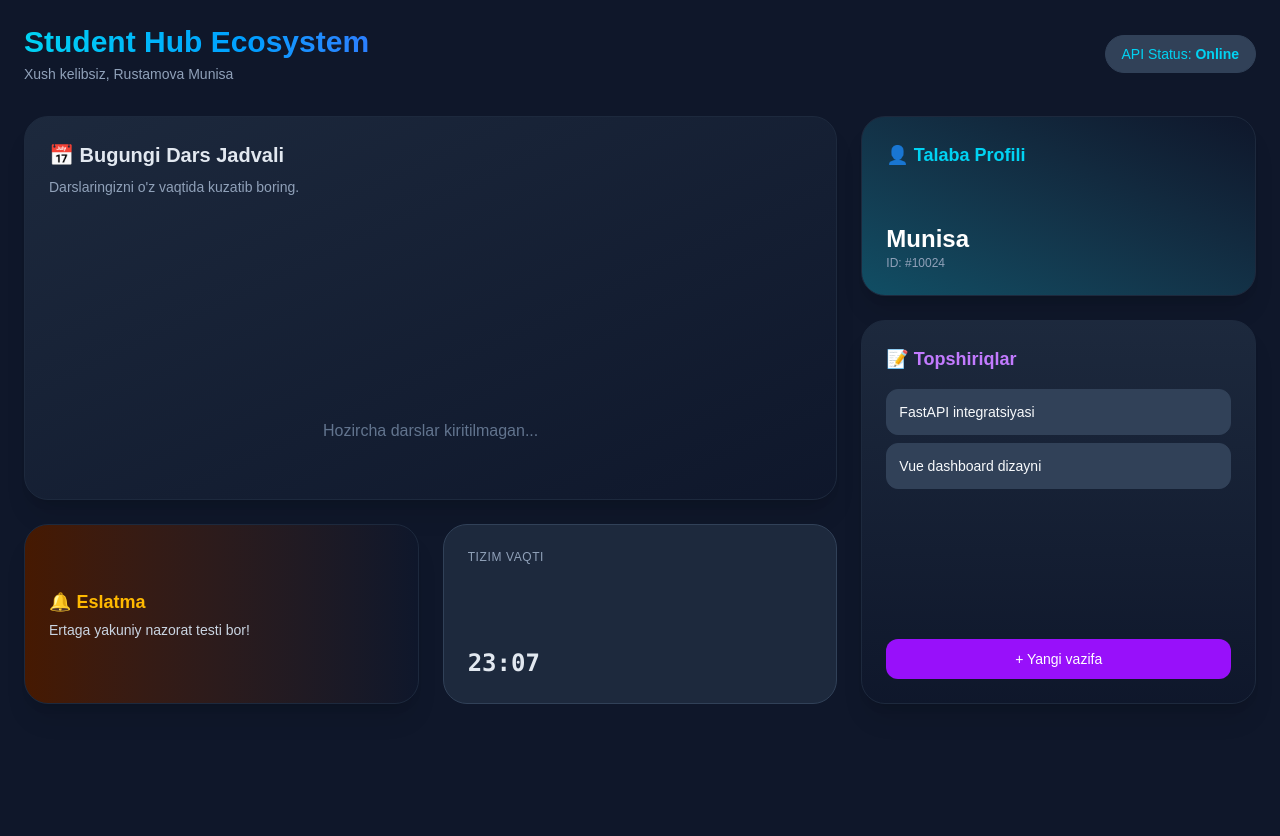
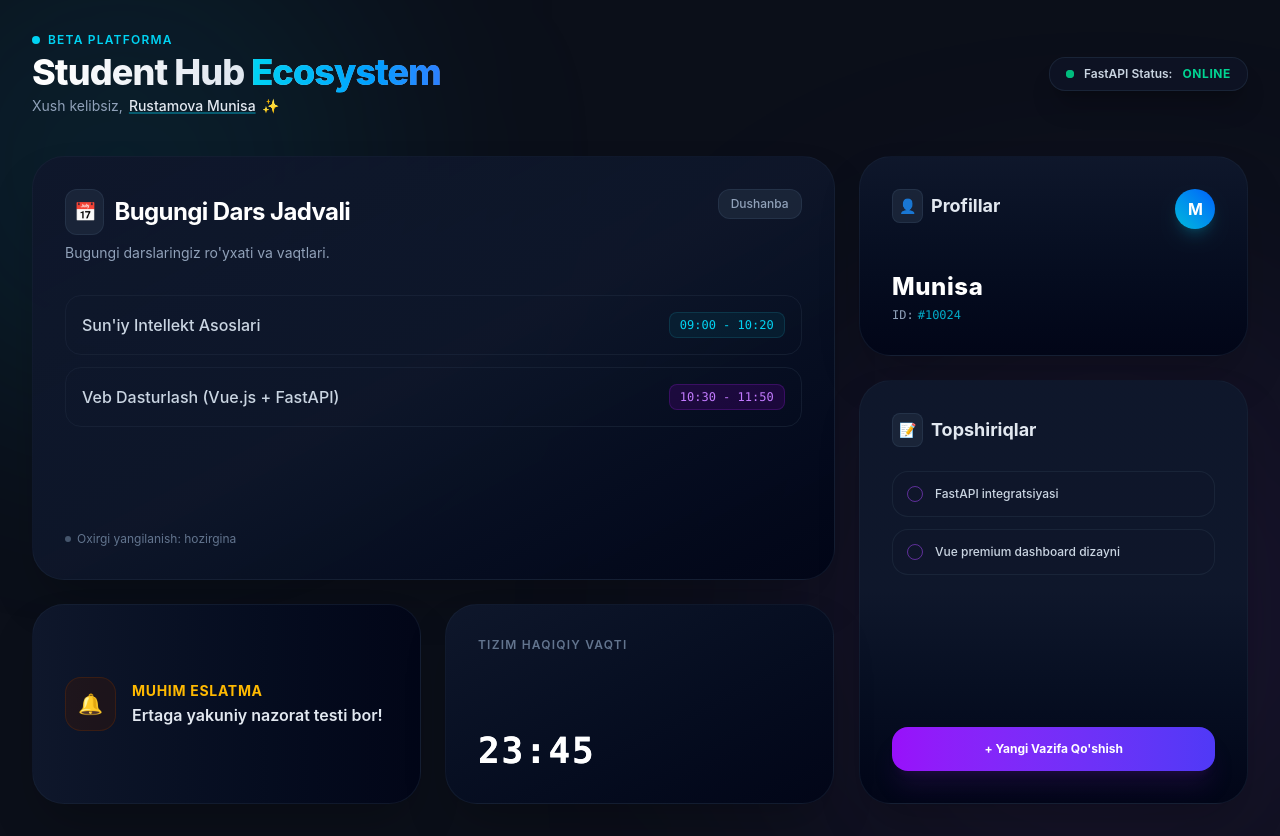
Before and after one commit to rsmva-oo1/Student-Hub-Ecosystem, a Vue app in the folder frontend/: page / in a window 1280 px wide. Before the commit the page ends 800 px from the top, so only its background shows below. Built offline with nearby package versions, Linux system fonts and the light colour scheme.

Commit message:
Update App.vue

```diff
--- a/frontend/src/App.vue
+++ b/frontend/src/App.vue
@@ -1,69 +1,162 @@
-<!-- <script setup>
-import HelloWorld from './components/HelloWorld.vue'
-</script>
+<template>
+  <div class="min-h-screen bg-[#0b0f19] text-slate-100 p-4 md:p-8 font-sans selection:bg-cyan-500 selection:text-slate-900 relative overflow-hidden">
 
-<template>
-  <HelloWorld />
-</template> -->
-<template>
-  <div class="min-h-screen p-6 max-w-7xl mx-auto">
-    <header class="mb-8 flex justify-between items-center">
+    <div class="absolute top-[-10%] left-[-10%] w-[500px] h-[500px] bg-cyan-500/10 rounded-full blur-[120px] pointer-events-none"></div>
+    <div class="absolute bottom-[-10%] right-[-10%] w-[600px] h-[600px] bg-purple-500/10 rounded-full blur-[140px] pointer-events-none"></div>
+
+    <div class="max-w-7xl mx-auto relative z-10">
+
+      <header class="mb-10 flex flex-col sm:flex-row justify-between items-start sm:items-center gap-4 opacity-0 animate-[slideDown_0.8s_cubic-bezier(0.16,1,0.3,1)_forwards]">
         <div>
-        <h1 class="text-3xl font-bold bg-gradient-to-r from-cyan-400 to-blue-500 bg-clip-text text-transparent">
-          Student Hub Ecosystem
+          <div class="flex items-center gap-2 mb-1">
+            <span class="h-2 w-2 rounded-full bg-cyan-400 animate-ping"></span>
+            <span class="text-xs font-semibold tracking-widest text-cyan-400 uppercase">Beta Platforma</span>
+          </div>
+          <h1 class="text-4xl font-extrabold tracking-tight bg-gradient-to-r from-white via-slate-200 to-slate-400 bg-clip-text text-transparent">
+            Student Hub <span class="bg-gradient-to-r from-cyan-400 to-blue-500 bg-clip-text text-transparent">Ecosystem</span>
           </h1>
-        <p class="text-slate-400 text-sm mt-1">Xush kelibsiz, Rustamova Munisa</p>
+          <p class="text-slate-400 text-sm mt-1 flex items-center gap-1.5">
+            Xush kelibsiz, <span class="text-slate-200 font-medium underline decoration-cyan-500/40 decoration-2">Rustamova Munisa</span> ✨
+          </p>
         </div>
-      <div class="bg-slate-700 px-4 py-2 rounded-full text-sm border border-slate-700 text-cyan-400">
-        API Status: <span class="font-bold">Online</span>
+
+        <div class="bg-slate-900/60 backdrop-blur-md px-4 py-2 rounded-2xl text-xs font-semibold border border-slate-800/80 text-slate-300 flex items-center gap-2.5 shadow-xl shadow-black/20">
+          <span class="relative flex h-2 w-2">
+            <span class="animate-ping absolute inline-flex h-full w-full rounded-full bg-emerald-400 opacity-75"></span>
+            <span class="relative inline-flex rounded-full h-2 w-2 bg-emerald-500"></span>
+          </span>
+          FastAPI Status: <span class="text-emerald-400 font-bold tracking-wider">ONLINE</span>
         </div>
       </header>
 
-    <div class="grid grid-cols-1 md:grid-cols-3 gap-6 auto-rows-[180px]">
+      <div class="grid grid-cols-1 md:grid-cols-3 gap-6 auto-rows-[200px]">
 
-      <div class="md:col-span-2 row-span-2 bg-gradient-to-br from-slate-800 to-slate-900 p-6 rounded-3xl border border-slate-800 shadow-xl flex flex-col justify-between">
+        <div class="md:col-span-2 row-span-2 group relative overflow-hidden bg-gradient-to-br from-slate-900 via-slate-900/90 to-slate-950 p-8 rounded-[32px] border border-slate-800/50 hover:border-slate-700/80 transition-all duration-500 shadow-2xl hover:shadow-cyan-500/5 flex flex-col justify-between opacity-0 animate-[scaleUp_0.7s_cubic-bezier(0.16,1,0.3,1)_0.1s_forwards]">
+          <div class="absolute -inset-px bg-gradient-to-br from-cyan-500/10 via-transparent to-transparent opacity-0 group-hover:opacity-100 transition-opacity duration-500 rounded-[32px]"></div>
+
+          <div class="relative z-10">
+            <div class="flex justify-between items-start">
               <div>
-          <h2 class="text-xl font-semibold text-slate-200 flex items-center gap-2">
-            📅 Bugungi Dars Jadvali
+                <h2 class="text-2xl font-bold text-white tracking-tight flex items-center gap-2.5">
+                  <span class="p-2 bg-slate-800/80 rounded-xl text-lg group-hover:scale-110 transition-transform duration-300 border border-slate-700/50">📅</span>
+                  Bugungi Dars Jadvali
                 </h2>
-          <p class="text-slate-400 text-sm mt-2">Darslaringizni o'z vaqtida kuzatib boring.</p>
+                <p class="text-slate-400 text-sm mt-2">Bugungi darslaringiz ro'yxati va vaqtlari.</p>
               </div>
-        <div class="text-slate-500 text-center py-8">Hozircha darslar kiritilmagan...</div>
+              <span class="text-xs bg-slate-800/80 border border-slate-700/50 text-slate-400 px-3 py-1.5 rounded-xl font-medium">Dushanba</span>
             </div>
 
-      <div class="bg-gradient-to-tr from-cyan-900 to-slate-900 p-6 rounded-3xl border border-slate-800 shadow-xl flex flex-col justify-between">
-        <h2 class="text-lg font-semibold text-cyan-400">👤 Talaba Profili</h2>
-        <div>
-          <div class="text-2xl font-bold text-white">Munisa</div>
-          <div class="text-xs text-slate-400">ID: #10024</div>
+            <div class="mt-8 space-y-3">
+              <div class="flex justify-between items-center bg-slate-850/40 border border-slate-800/60 p-4 rounded-2xl hover:bg-slate-800/50 transition-all duration-300">
+                <span class="text-slate-300 font-medium">Sun'iy Intellekt Asoslari</span>
+                <span class="text-xs font-mono text-cyan-400 bg-cyan-950/40 border border-cyan-900/50 px-2.5 py-1 rounded-lg">09:00 - 10:20</span>
+              </div>
+              <div class="flex justify-between items-center bg-slate-850/40 border border-slate-800/60 p-4 rounded-2xl hover:bg-slate-800/50 transition-all duration-300">
+                <span class="text-slate-300 font-medium">Veb Dasturlash (Vue.js + FastAPI)</span>
+                <span class="text-xs font-mono text-purple-400 bg-purple-950/40 border border-purple-900/50 px-2.5 py-1 rounded-lg">10:30 - 11:50</span>
+              </div>
+            </div>
+          </div>
+          <div class="relative z-10 text-xs text-slate-500 flex items-center gap-1.5 mt-4">
+            <span class="h-1.5 w-1.5 rounded-full bg-slate-600"></span> Oxirgi yangilanish: hozirgina
           </div>
         </div>
 
-      <div class="row-span-2 bg-gradient-to-b from-slate-800 to-slate-900 p-6 rounded-3xl border border-slate-800 shadow-xl flex flex-col justify-between">
-        <div>
-          <h2 class="text-lg font-semibold text-purple-400">📝 Topshiriqlar</h2>
-          <div class="mt-4 space-y-2">
-            <div class="bg-slate-700 bg-opacity-40 p-3 rounded-xl text-sm border border-slate-700">FastAPI integratsiyasi</div>
-            <div class="bg-slate-700 bg-opacity-40 p-3 rounded-xl text-sm border border-slate-700">Vue dashboard dizayni</div>
+        <div class="group relative overflow-hidden bg-gradient-to-b from-slate-900 to-slate-950 p-8 rounded-[32px] border border-slate-800/50 hover:border-cyan-500/30 transition-all duration-500 shadow-2xl hover:shadow-cyan-500/5 flex flex-col justify-between opacity-0 animate-[scaleUp_0.7s_cubic-bezier(0.16,1,0.3,1)_0.2s_forwards]">
+          <div class="absolute -inset-px bg-gradient-to-b from-cyan-500/5 to-transparent opacity-0 group-hover:opacity-100 transition-opacity duration-500 rounded-[32px]"></div>
+
+          <div class="relative z-10 flex justify-between items-start">
+            <h2 class="text-lg font-bold text-slate-200 flex items-center gap-2">
+              <span class="p-1.5 bg-slate-800/80 rounded-lg text-sm border border-slate-700/50">👤</span> Profillar
+            </h2>
+            <div class="w-10 h-10 rounded-full bg-gradient-to-tr from-cyan-500 to-blue-600 flex items-center justify-center font-bold text-white shadow-lg shadow-cyan-500/20">M</div>
+          </div>
+
+          <div class="relative z-10">
+            <div class="text-2xl font-extrabold text-white tracking-wide group-hover:text-cyan-400 transition-colors duration-300">Munisa</div>
+            <div class="text-xs font-mono text-slate-400 mt-1 flex items-center gap-1">
+              <span>ID:</span> <span class="text-cyan-400/80">#10024</span>
             </div>
           </div>
-        <button class="w-full bg-purple-600 hover:bg-purple-700 text-white text-sm py-2.5 rounded-xl font-medium transition-all">
-          + Yangi vazifa
+        </div>
+
+        <div class="row-span-2 group relative overflow-hidden bg-gradient-to-b from-slate-900 via-slate-900 to-slate-950 p-8 rounded-[32px] border border-slate-800/50 hover:border-purple-500/30 transition-all duration-500 shadow-2xl hover:shadow-purple-500/5 flex flex-col justify-between opacity-0 animate-[scaleUp_0.7s_cubic-bezier(0.16,1,0.3,1)_0.3s_forwards]">
+          <div class="absolute -inset-px bg-gradient-to-b from-purple-500/5 to-transparent opacity-0 group-hover:opacity-100 transition-opacity duration-500 rounded-[32px]"></div>
+
+          <div class="relative z-10">
+            <h2 class="text-lg font-bold text-slate-200 flex items-center gap-2">
+              <span class="p-1.5 bg-slate-800/80 rounded-lg text-sm border border-slate-700/50">📝</span> Topshiriqlar
+            </h2>
+
+            <div class="mt-6 space-y-3">
+              <div class="bg-slate-900/40 p-3.5 rounded-2xl text-xs font-medium border border-slate-800/80 text-slate-300 flex items-center gap-3 hover:bg-slate-850/60 transition-colors cursor-pointer group/item">
+                <span class="h-4 w-4 rounded-full border border-purple-500/50 flex items-center justify-center group-hover/item:border-purple-400 transition-colors"><span class="h-2 w-2 rounded-full bg-purple-500 opacity-0 group-hover/item:opacity-100 transition-opacity"></span></span>
+                FastAPI integratsiyasi
+              </div>
+              <div class="bg-slate-900/40 p-3.5 rounded-2xl text-xs font-medium border border-slate-800/80 text-slate-300 flex items-center gap-3 hover:bg-slate-850/60 transition-colors cursor-pointer group/item">
+                <span class="h-4 w-4 rounded-full border border-purple-500/50 flex items-center justify-center group-hover/item:border-purple-400 transition-colors"><span class="h-2 w-2 rounded-full bg-purple-500 opacity-0 group-hover/item:opacity-100 transition-opacity"></span></span>
+                Vue premium dashboard dizayni
+              </div>
+            </div>
+          </div>
+
+          <button class="relative z-10 w-full bg-gradient-to-r from-purple-600 to-indigo-600 hover:from-purple-500 hover:to-indigo-500 active:scale-[0.98] text-white text-xs py-3.5 rounded-2xl font-bold shadow-xl shadow-purple-900/20 hover:shadow-purple-600/20 transition-all duration-300 mt-4">
+            + Yangi Vazifa Qo'shish
           </button>
         </div>
 
-      <div class="bg-gradient-to-r from-amber-950 to-slate-900 p-6 rounded-3xl border border-slate-800 shadow-xl flex items-center justify-between">
+        <div class="group relative overflow-hidden bg-gradient-to-r from-slate-900 to-slate-950 p-8 rounded-[32px] border border-slate-800/50 hover:border-amber-500/20 transition-all duration-500 shadow-2xl flex items-center justify-between opacity-0 animate-[scaleUp_0.7s_cubic-bezier(0.16,1,0.3,1)_0.4s_forwards]">
+          <div class="absolute -inset-px bg-gradient-to-r from-amber-500/5 to-transparent opacity-0 group-hover:opacity-100 transition-opacity duration-500 rounded-[32px]"></div>
+
+          <div class="relative z-10 flex gap-4 items-center">
+            <span class="p-3 bg-amber-950/30 border border-amber-900/30 rounded-2xl text-xl text-amber-400 group-hover:animate-bounce">🔔</span>
             <div>
-          <h2 class="text-lg font-semibold text-amber-400">🔔 Eslatma</h2>
-          <p class="text-sm text-slate-300 mt-1">Ertaga yakuniy nazorat testi bor!</p>
+              <h2 class="text-sm font-bold tracking-wider text-amber-400 uppercase">Muhim Eslatma</h2>
+              <p class="text-base text-slate-200 font-semibold mt-0.5">Ertaga yakuniy nazorat testi bor!</p>
+            </div>
           </div>
         </div>
 
-      <div class="bg-slate-800 p-6 rounded-3xl border border-slate-700 flex flex-col justify-between">
-        <span class="text-xs text-slate-400 uppercase tracking-wider">Tizim vaqti</span>
-        <div class="text-2xl font-mono font-bold text-slate-200">23:07</div>
+        <div class="group relative overflow-hidden bg-gradient-to-br from-slate-900 to-slate-950 p-8 rounded-[32px] border border-slate-800/50 hover:border-slate-700 transition-all duration-500 shadow-2xl flex flex-col justify-between opacity-0 animate-[scaleUp_0.7s_cubic-bezier(0.16,1,0.3,1)_0.5s_forwards]">
+          <span class="text-xs font-semibold tracking-widest text-slate-500 uppercase">Tizim Haqiqiy Vaqti</span>
+          <div class="text-4xl font-extrabold font-mono text-white tracking-wider bg-gradient-to-r from-white to-slate-400 bg-clip-text text-transparent group-hover:scale-105 transition-transform duration-300">
+            23:45
+          </div>
         </div>
 
       </div>
     </div>
+  </div>
 </template>
+
+<style>
+
+@keyframes slideDown {
+  from {
+    opacity: 0;
+    transform: translateY(-20px);
+    filter: blur(10px);
+  }
+  to {
+    opacity: 1;
+    transform: translateY(0);
+    filter: blur(0);
+  }
+}
+
+@keyframes scaleUp {
+  from {
+    opacity: 0;
+    transform: translateY(30px) scale(0.96);
+    filter: blur(5px);
+  }
+  to {
+    opacity: 1;
+    transform: translateY(0) scale(1);
+    filter: blur(0);
+  }
+}
+
+
+
+</style>
```
Lines whose indentation alone changed are shown as unchanged.
